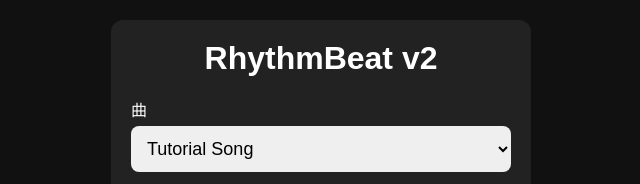
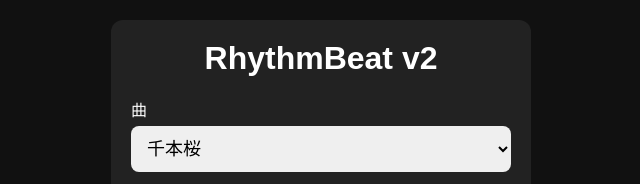
Before and after one commit to Keisuke0268/Rhythm-Beat2, a plain HTML site: page index.html in a window 1280 px wide. Shown: the top 184 px of the page, 319-959 px from the left. Drawn offline with Linux system fonts and the light colour scheme.

Commit message:
Change tutorial song option to 千本桜

```diff
--- a/index.html
+++ b/index.html
@@ -14,7 +14,7 @@
     <div class="menu-item">
         <label>曲</label>
         <select id="songSelect">
-            <option value="tutorial">Tutorial Song</option>
+            <option value="tutorial">千本桜</option>
         </select>
     </div>
 
```
